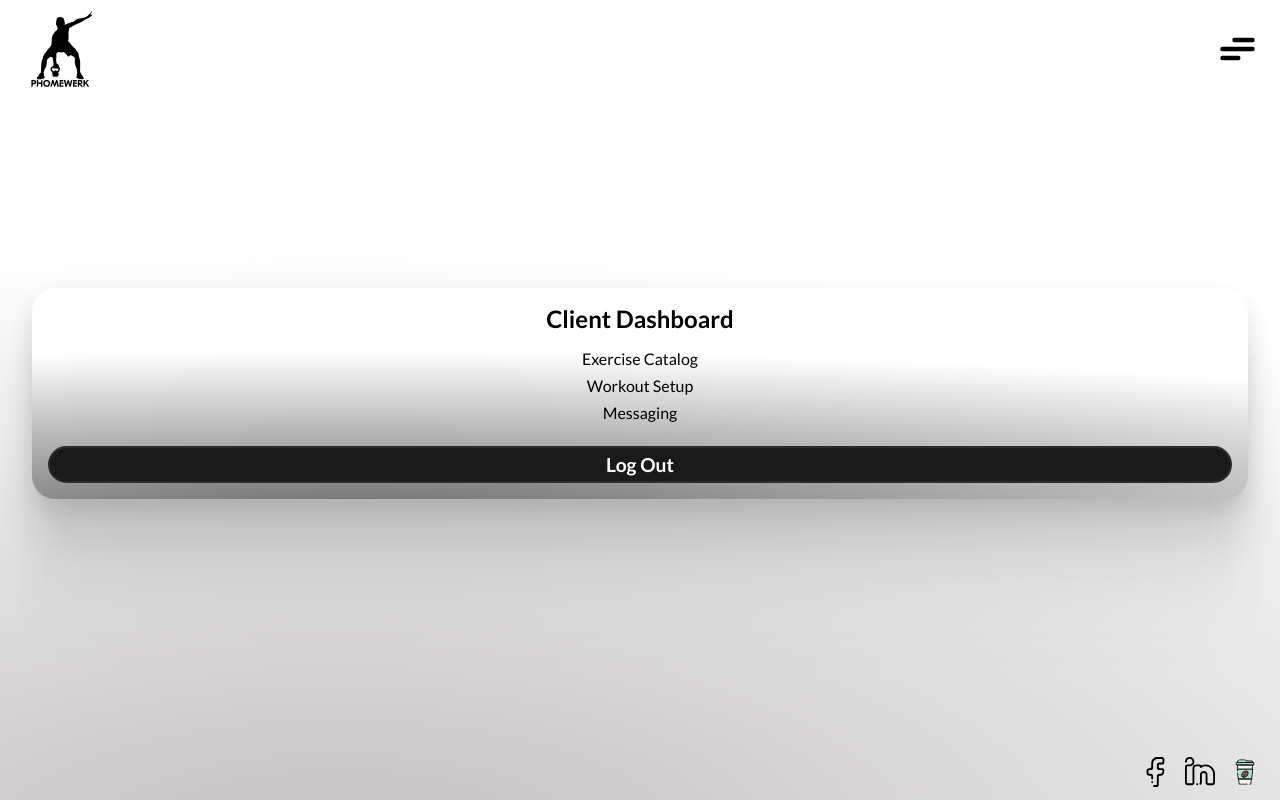
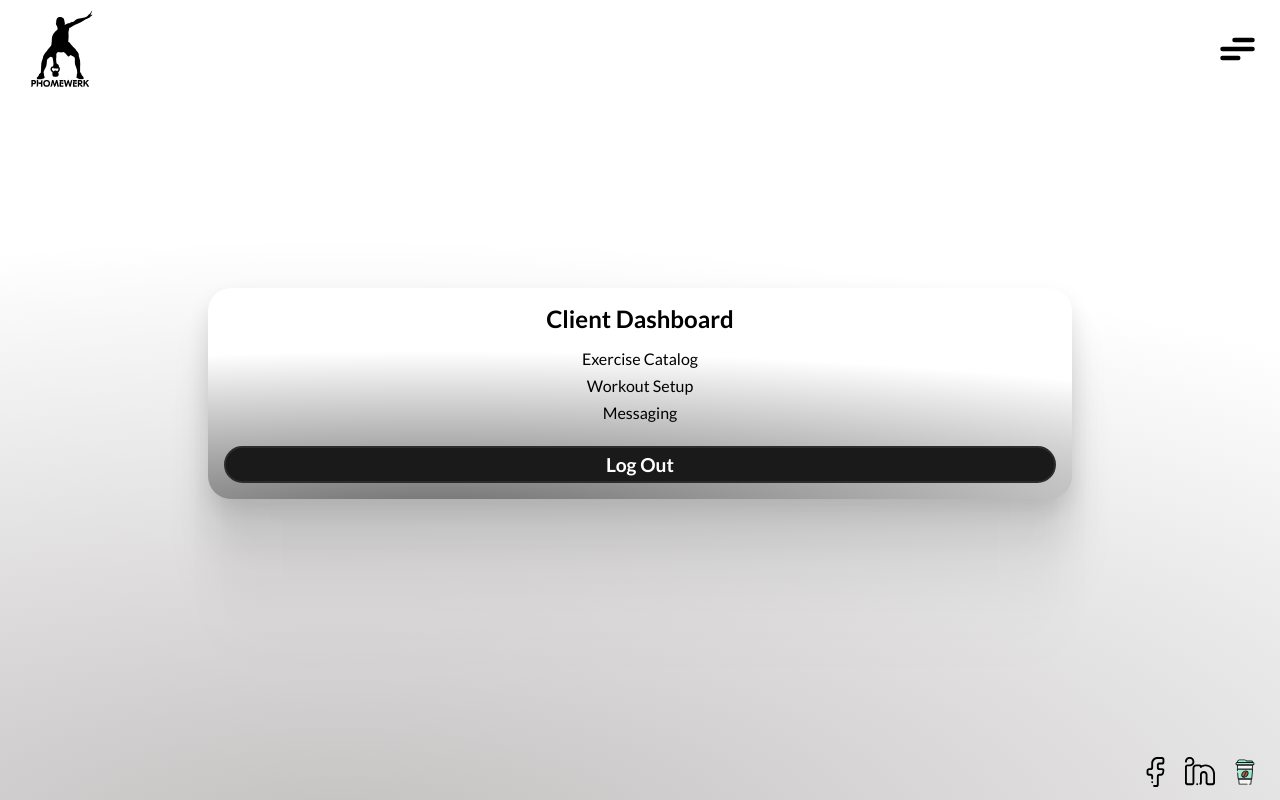
Before and after one commit to DanishMohammedHaroon/phw-frontend, a React (Vite) app: page /client-dashboard in a window 1280 px wide. Built offline with nearby package versions, Linux system fonts and the light colour scheme.

Commit message:
deletes the back button component in favour of the header navigation back button, adds tablet styling to the Dashboards, edits the global.scss to remove uwanted styling

```diff
--- a/src/components/BackButton/BackButton.scss
+++ /dev/null
@@ -1,3 +0,0 @@
-.back-button {
-  margin: 1rem 0;
-}
--- a/src/components/ClientDashboard/ClientDashboard.scss
+++ b/src/components/ClientDashboard/ClientDashboard.scss
@@ -1,3 +1,5 @@
+@use "../../styles/mixins" as*;
+
 .client-dashboard {
   padding: 11rem 2rem 16.8rem 2rem;
   background: radial-gradient(178.94% 106.41% at 26.42% 106.41%, #c2bfbf 0%, rgba(255, 255, 255, 0) 71.88%), #FFFFFF;
@@ -27,7 +29,10 @@
 
   &:hover {
   transform: scale(1.05);
-}
+  }
+  @include tablet{
+  margin-inline: 12rem;
+  }
 }
 
   &__heading {
--- a/src/components/PhysioDashboard/PhysioDashboard.scss
+++ b/src/components/PhysioDashboard/PhysioDashboard.scss
@@ -1,3 +1,5 @@
+@use "../../styles/mixins" as*;
+
 .physio-dashboard {
   padding: 11rem 2rem 16.8rem 2rem;
   background: radial-gradient(178.94% 106.41% at 26.42% 106.41%, #c2bfbf 0%, rgba(255, 255, 255, 0) 71.88%), #FFFFFF;
@@ -27,7 +29,10 @@
 
   &:hover {
   transform: scale(1.05);
-}
+  }
+  @include tablet{
+  margin-inline: 12rem;
+  }
 }
 
   &__title {
--- a/src/pages/ExerciseDetailsPage/ExerciseDetailsPage.jsx
+++ b/src/pages/ExerciseDetailsPage/ExerciseDetailsPage.jsx
@@ -37,6 +37,7 @@ const ExerciseDetail = () => {
 
   return (
     <div className="exercise-detail">
+      <div className="exercise-detail__page">
         <h2 className="exercise-detail__title">{exercise.title}</h2>
         <p className="exercise-detail__description">
           <strong>Description:</strong> {exercise.description}
@@ -95,6 +96,7 @@ const ExerciseDetail = () => {
           Back to Exercise Catalog
         </Link>
       </div>
+    </div>
   );
 };
 
--- a/src/pages/ExerciseDetailsPage/ExerciseDetailsPage.scss
+++ b/src/pages/ExerciseDetailsPage/ExerciseDetailsPage.scss
@@ -1,3 +1,5 @@
+@use "../../styles/mixins" as*;
+
 .exercise-detail {
   padding: 10rem 2rem 2rem 2rem;
   background: radial-gradient(178.94% 106.41% at 26.42% 106.41%, #c2bfbf 0%, rgba(255, 255, 255, 0) 71.88%), #FFFFFF;
@@ -13,6 +15,13 @@
   position: relative;
   width: 100%;
   min-height: 100vh;
+
+  &__page{
+
+      @include tablet{
+  margin-inline: 12rem;
+  }
+  }
   &__title {
     margin-bottom: 1rem;
   }
--- a/src/styles/_global.scss
+++ b/src/styles/_global.scss
@@ -1,6 +1,3 @@
-@use "./variables" as *;
-@use "./mixins" as *;
-
 * {
   font-family: 'Lato', sans-serif;
   box-sizing: border-box;
```
Also changed, not shown: src/components/BackButton/BackButton.jsx (deleted, +0 -15 lines). Lines whose indentation alone changed are shown as unchanged.
